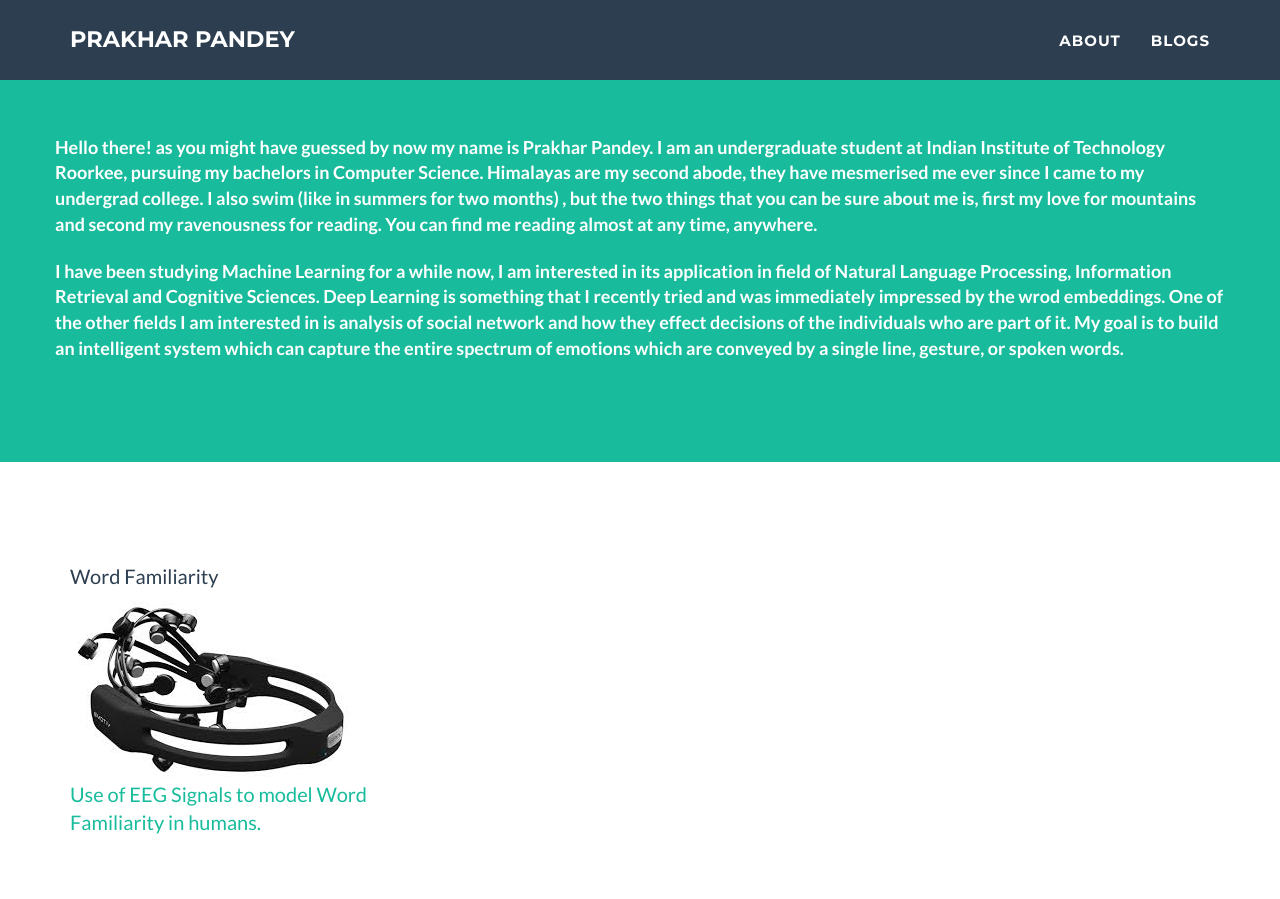
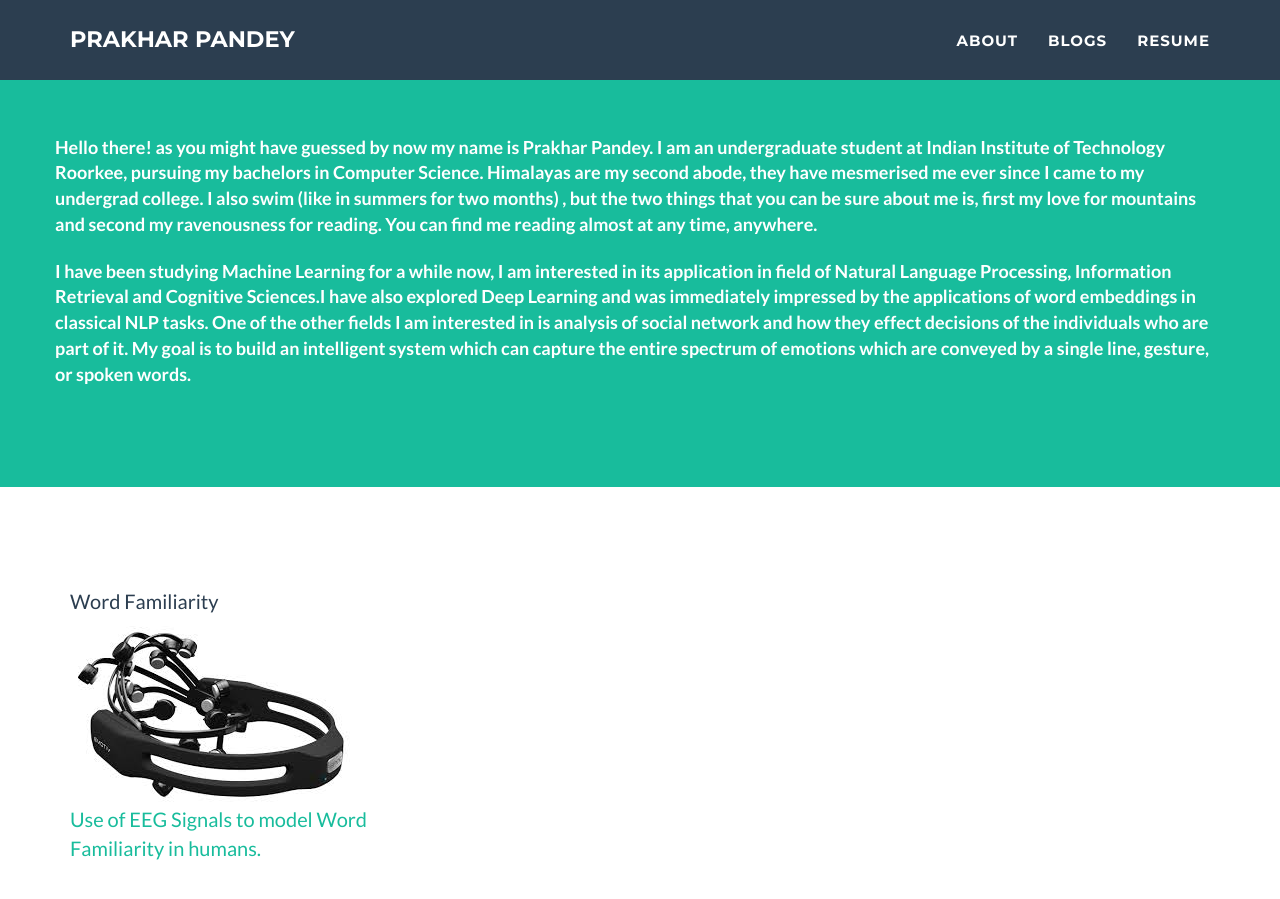
Before and after one commit to pprakhar30/pprakhar30.github.io, a Jekyll site: the page built from index.html, in a window 1280 px wide and 900 px high, scrolled down 508 px. Built offline with Jekyll 4.4.1, drawn with Linux system fonts in a browser that asks for light colours.

Commit message:
Added Resume

```diff
--- a/_includes/about.html
+++ b/_includes/about.html
@@ -7,7 +7,7 @@
             </div>
             <br>
             <div class="row">
-               <b><font size = "4">I have been studying Machine Learning for a while now, I am interested in its application in field of Natural Language Processing, Information Retrieval and Cognitive Sciences. Deep Learning is something that I recently tried and was immediately impressed by the wrod embeddings. One of the other fields I am interested in is analysis of social network and how they effect decisions of the individuals who are part of it. My goal is to build an intelligent system which can capture the entire spectrum of emotions which are conveyed by a single line, gesture, or spoken words.</font></b>
+               <b><font size = "4">I have been studying Machine Learning for a while now, I am interested in its application in field of Natural Language Processing, Information Retrieval and Cognitive Sciences.I have also explored Deep Learning and was immediately impressed by the applications of word embeddings in classical NLP tasks. One of the other fields I am interested in is analysis of social network and how they effect decisions of the individuals who are part of it. My goal is to build an intelligent system which can capture the entire spectrum of emotions which are conveyed by a single line, gesture, or spoken words.</font></b>
             </div>
         </div>
     </section>
--- a/_includes/nav.html
+++ b/_includes/nav.html
@@ -24,6 +24,10 @@
                     <li class="page-scroll">
                         <a href="#portfolio">Blogs</a>
                     </li>
+                    <li>
+                        <a target="_blank" href="resume.html">Resume</a>
+                    </li>
+
                 </ul>
             </div>
             <!-- /.navbar-collapse -->
--- /dev/null
+++ b/resume.html
@@ -0,0 +1,5 @@
+<section id="portfolio">
+        <div class="container">
+			<iframe src="https://docs.google.com/viewer?srcid=0B6UjM6B18oAcY0dfNXBxb0pfWDg&pid=explorer&efh=false&a=v&chrome=false&embedded=true" width="800px" height="1000px"></iframe>
+		</div>
+</section>
```
